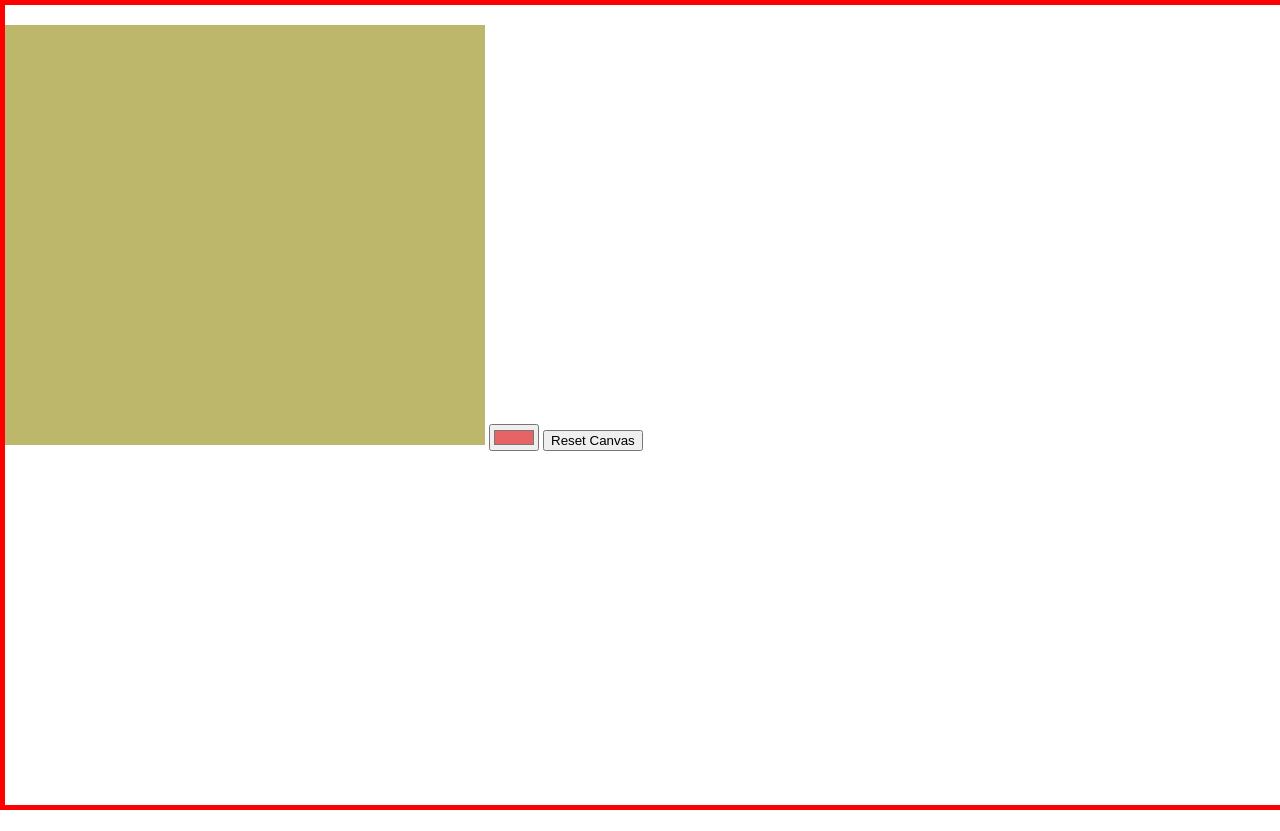
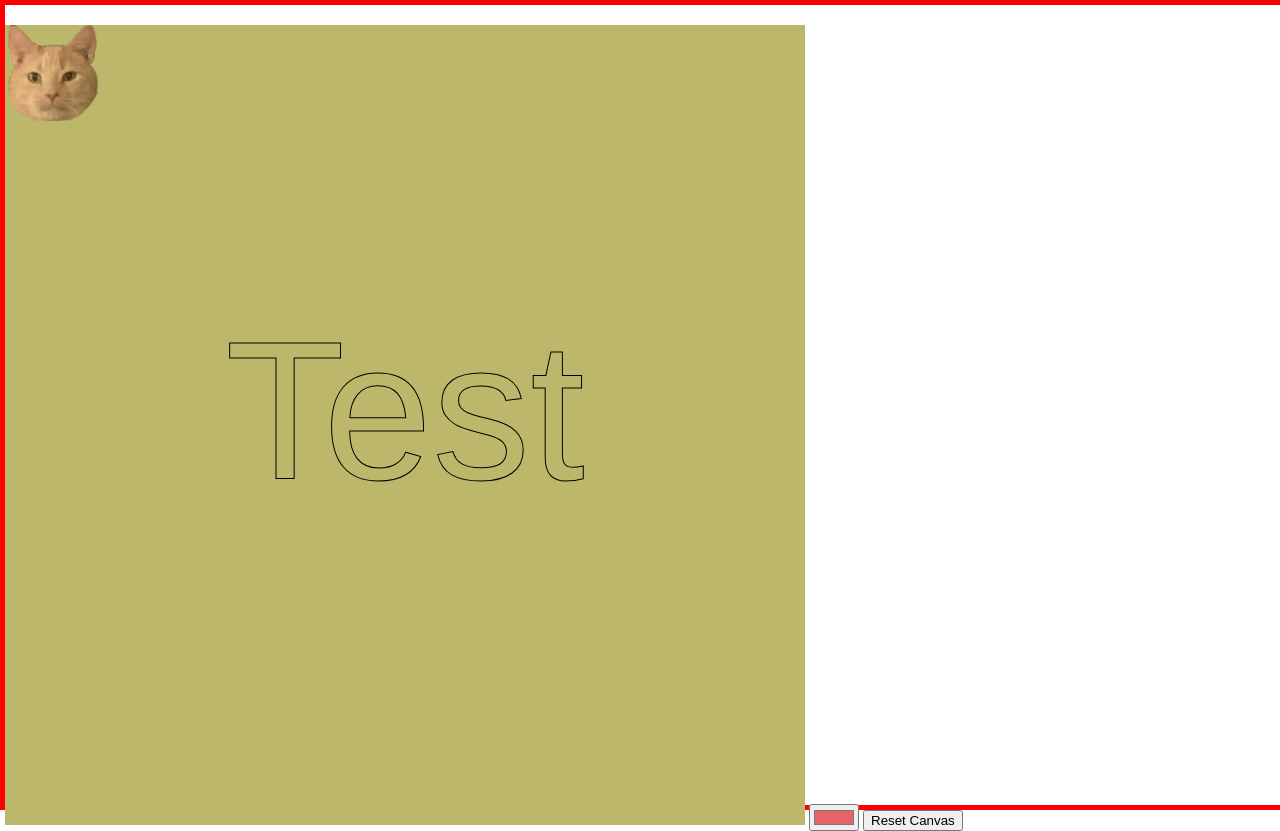
Before and after one commit to EnnTere/SBA_316, a plain HTML site: page index.html in a window 1280 px wide. Before the commit the page ends 810 px from the top, so only its background shows below. Drawn offline with Linux system fonts and the light colour scheme.

Commit message:
Added canvas font, ImageData tests, and temp test Png. ImageData next steps established. Temporarily added sources for quick reference. Will be removed before pushing.

```diff
--- a/index.html
+++ b/index.html
@@ -2,22 +2,25 @@
 <html lang="en">
 
 <head>
-    <meta charset="UTF-8">
-    <meta name="viewport" content="width=device-width, initial-scale=1.0">
+  <meta charset="UTF-8" />
+  <meta name="viewport" content="width=device-width, initial-scale=1.0" />
   <script src="/scripts.js" defer></script>
-    <link rel="stylesheet" href="/styles.css">
+  <link rel="stylesheet" href="/styles.css" />
   <title>SBA 316 - Paint</title>
 </head>
-
 
 <body>
   <section class="canvas-wrapper">
     <h1></h1>
     <!-- <div class="canvas"></div> -->
-        <canvas id="canvas"></canvas>
+    <!-- Setting width & height inline due to canvas specifications: https://html.spec.whatwg.org/multipage/canvas.html#attr-canvas-width -->
+    <canvas id="canvas" height="800" width="800"></canvas>
     <label for="color-picker"></label>
-        <input type="color" name="color-picker" id="color-picker" value="#e66465">
-        <button class="reset-button" value="Reset-Canvas" type="button">Reset Canvas</button>
+    <input type="color" name="color-picker" id="color-picker" value="#e66465" />
+    <button class="reset-button" value="Reset-Canvas" type="button">
+      Reset Canvas
+    </button>
   </section>
 </body>
+
 </html>
--- a/scripts.js
+++ b/scripts.js
@@ -1,25 +1,28 @@
-
 /// Painting game planning ///
 
 // 1. Dynamic canvas
 // - MVP UI
 // - Interactions: mouseover, click
 
-// 2. Win/Lose
-// - win & lose conditions
+// 2. Canvas Content
+// - Generate simple background (text)
+// - *Attempt* ImageData background reading
+
+// 3. Win/Lose
+// - win & lose conditions (detecting boundaries, relies on ImageData)
 // - notifying player of win or loss
 
-// 3. Score
+// 4. Score
 // - scoring rules
 // - collecting & saving input
 // - calculating & saving scores
 
-// 4. UI, UX, Presentation
+// 5. UI, UX, Presentation
 // - Styling
 // - Min interaction size 45 x 45
 // - Media queries
 
-// 5. New Game
+// 6. New Game
 // - Clear score
 // - Clear canvas
 
@@ -32,33 +35,34 @@
 ///////////////////////////
 
 //let canvas = document.querySelector("canvas")
-const selectColor = document.querySelector("#color-picker")
-const resetButton =  document.querySelector(".reset-button")
+const selectColor = document.querySelector("#color-picker");
+const resetButton = document.querySelector(".reset-button");
 
 // Caching canvas & retrieving canvas API
-const canvas = document.getElementById("canvas")
-const ctx = canvas.getContext("2d") //returns object w/ properties & methods for drawing
+const canvas = document.getElementById("canvas");
+const ctx = canvas.getContext("2d"); //returns object w/ properties & methods for drawing
 
 // Painting settings
-let size = 10;
-let color = '#111111';
+let size = 5;
+let color = "#111111";
 let isPainting = false;
 // Mouse positions
 let x;
 let y;
 
-
 ///////////////////////////
 //// Functions
 ///////////////////////////
 
+
+//Combines shapes for a continous and more natural looking stroke
 // Creates a circle
 const drawCircle = (x, y) => {
-    ctx.beginPath();  // Starts a path
-    ctx.arc(x, y, size, 0, Math.PI * 2) // Provides specs for circle
+  ctx.beginPath(); // Starts a path
+  ctx.arc(x, y, size, 0, Math.PI * 2); // Provides specs for circle
   ctx.fillStyle = color; // Sets color used for fill
   ctx.fill(); // Fills a path
-    console.log(x. y, "draw circle test")
+  console.log(x.y, "draw circle test");
 };
 
 // Draws a line
@@ -69,9 +73,8 @@ const drawLine = (x1, y1, x2, y2) => {
   ctx.strokeStyle = color; // Styles the stroke
   ctx.lineWidth = size * 2; // Sets width of path
   ctx.stroke(); // Adds  outline to the path
-    console.log(x, y, "draw line test")
+  console.log(x, y, "draw line test");
 };
-
 
 // Sets
 // Takes stroke size & displays it on canvas toolbar
@@ -79,18 +82,16 @@ const drawLine = (x1, y1, x2, y2) => {
 //     sizeElement.innerText = size
 // );
 
-
-
 ///////////////////////////
-//// Canvas Listeners ////
+//// Canvas Listeners  ////
 ///////////////////////////
 
 // Start Painting: When holding mouse button
 canvas.addEventListener("mousedown", (e) => {
   isPainting = true;
-    x = e.offsetX; // read-only property of mousedown event, provides x offset coordinates of the moused pointer between the mouse event and the padding edge of the target node
-    y = e.offsetY; // represent the X & Y coords of mouse event relative to the position of the canvas element = used to determine where the player started the mouse event on the canvas
-    console.log(x, y, isPainting, "mousedown test")
+  x = e.offsetX; // read-only property of mousedown event; provides x offset coordinates of the mouse pointer between the mouse event & the padding edge of the target node
+  y = e.offsetY; // represent the X & Y coords of mouse event relative to the position of the canvas element => used to determine where the player started the mouse event on the canvas
+  console.log(x, y, isPainting, "mousedown test");
 });
 
 // Stop Painting: On releasing mouse button
@@ -98,55 +99,83 @@ canvas.addEventListener("mouseup", (e) => {
   isPainting = false; // signals that drawing has stopped
   x = undefined; // mouse location is no longer stored once stopped
   y = undefined;
-    console.log(x, y, isPainting, "mouseup test")
+  console.log(x, y, isPainting, "mouseup test");
 });
 
 // Issue: x+y aren't being passed to mousemove
 
-// Create Paint Stoke: On moving mouse while holding mouse button, call circle & line draw functions
+// Create Continuous Paint Stoke: On moving mouse while holding mouse button, call circle & line draw functions
+// Looks at where mouse started & provides coords for drawLine function to create a path from start (moveTo) to end (lineTo)
 canvas.addEventListener("mousemove", (e) => {
   if (isPainting) {
     x2 = e.offsetX; // set to offset of event object (mouse coords)
     y2 = e.offsetY;
-        console.log(x, y, x2, y2, isPainting, "mousemove test")
+    console.log(x, y, x2, y2, isPainting, "mousemove test");
     drawCircle(x2, y2); // draws circle at current mouse position
     drawLine(x, y, x2, y2); // draws line from previous to current mouse position
     x = x2; // values updated to last values of offset so line starts from mouse's position
     y = y2;
-        console.log(x, y,x2, y2, isPainting, "mousemove test")
-    };
-    console.log(x, y, isPainting, "mousemove done test")
+    console.log(x, y, x2, y2, isPainting, "mousemove test");
+  }
+  console.log(x, y, isPainting, "mousemove done test");
 });
 
-
-// Make toolbar functionality
+//  Toolbar functionality
 
 //9
 // increase size
 // decrease size
-// 11
+
+
+// Change Stroke Color: When the color picker's value is changed, set color var to selected color
+selectColor.addEventListener("change", (e) => {
+  color = e.target.value;
+  console.log("change test");
+});
+
+//));
+
 
 // Reset canvas: clears entire canvas of strokes painted by player
 resetButton.addEventListener("click", () => {
   ctx.clearRect(0, 0, canvas.width, canvas.height); //defines rectangles starting points & dimensions, pixels in rectangular area are changed to transparent black
-    console.log("reset test")
-});
-
-//));
-
-// Change Stroke Color: When the color picker's value is changed, set color var to selected color
-selectColor.addEventListener("change", (e) => {
-    color = e.target.value
-    console.log("change test")
+  console.log("reset test");
 });
 
 //));
 
 
 
+///////////////////////////
+////   Functionality   ////
+///////////////////////////
 
 
-//https://foolishdeveloper.com/drawing-app-javascript/
+// Dynamically updating background - erases everything and adds a new value
+//Not sure what event it should be waiting for. Need to look at available events
+// canvas.addEventListener("" (e) => {
+
+
+// });
+// https://stackoverflow.com/questions/31882814/html-canvas-change-text-dynamically
+
+
+// 1
+// generate the background
+//// Turn in to a Function
+
+
+// Temp Background Fill: Text
+ctx.font = "12.25em Arial"; // Sets font properties
+ctx.textAlign = 'center'; // centers text
+ctx.textBaseline = 'middle';
+// ctx.fillText("Test", (canvas.height / 2),(canvas.width / 2)); // draws & fills font + start coords
+ctx.strokeText("Test", (canvas.height / 2),(canvas.width / 2)); // Draws text w/ strokes, no fill + start coords
+
+
+
+/*When reset button is hit, text does not reappear*/
+/* can link all of these together*/
 
 
 
@@ -154,63 +183,93 @@ selectColor.addEventListener("change", (e) => {
 
 
 
+////// Test: Generate a background on load /////////
+
+// Creates an HTML Image Element (<img>) not attached to the DOM
+const tempImage = new Image();
+tempImage.src = "./assets/peach.png";
+    // https://developer.mozilla.org/en-US/docs/Web/API/HTMLImageElement
+
+
+
+// draws an image on background of canvas data at this location
+  //https://developer.mozilla.org/en-US/docs/Web/API/CanvasRenderingContext2D/drawImage
+tempImage.addEventListener("load", () => {
+  console.log("image");
+  ctx.drawImage(tempImage, 0, 0/*, 233, 320*/); //
+});
 
 
 
 
+///////////////
+// Next Steps
+///////////////
+
+
+// ImageData
+//// Creates read-only object that reads background pixel data of canvas + writes to a data array
+//// Width of img in px, height of img in px, (typed) array of ints
+//// 0 - 3 index: R, G, B, Alpha, etc
+//// Range: 0 to (height × width × 4) - 1
+
+
+/////////// Read canvas' background
+// https://developer.mozilla.org/en-US/docs/Web/API/Canvas_API/Tutorial/Pixel_manipulation_with_canvas
+
+///// On load, read canvas' background image data
+// (https://developer.mozilla.org/en-US/docs/Web/API/CanvasRenderingContext2D/getImageData)
+
+
+// Fetch + store pixel data of canvas background
+//vs
+// Returns an ImageData obj w/ a copy of the px data for canvas context
+
+//left, top, width, height => where & what is being grabbed
+//const imageData = ctx.getImageData(sx, sy, sh, sw);
+
+/////// Step Test
+  // test reading new object
+  // let imageData = new ImageData(100, 100);
+  // console.log(imageData.data); // Uint8ClampedArray[40000]
+  // console.log(imageData.data.length); // 40000
+
+
+// var to hold changing data? may not be needed
+// let backgroundPixel = canvas.imageData.data[]
+
+// https://developer.mozilla.org/en-US/docs/Web/API/ImageData/data
 
 
 
+///////////////////////////
+//Win Conditions
+//////////////////////////
+
+//Detecting if point is within path/stroke
+// https://developer.mozilla.org/en-US/docs/Web/API/CanvasRenderingContext2D/isPointInPath
+
+// https://developer.mozilla.org/en-US/docs/Web/API/CanvasRenderingContext2D/isPointInStroke
+
+// ? https://developer.mozilla.org/en-US/docs/Web/API/CanvasRenderingContext2D/getContextAttributes
 
 
 
+///////////////////////////
+////      Sources      ////
+///////////////////////////
+//
+// Watch starting at 5-5:30: https://www.youtube.com/watch?v=9rsDNifGods
+// https://foolishdeveloper.com/drawing-app-javascript/
+// https://simon.html5.org/dump/html5-canvas-cheat-sheet.html
+// https://developer.mozilla.org/en-US/docs/Web/API/Canvas_API/Tutorial/Pixel_manipulation_with_canvas
+// https://developer.mozilla.org/en-US/docs/Web/API/CanvasRenderingContext2D/getImageData
 
-
-
-
-
-
-
-
-
-
-
-
-
-
-
-
-
-
-
-
-
-
-
-
-
-
-
-
-
-
-
-
-
-
-
-
-
-
-
-
-
-
-
-
-
-
-
+// Read
+  // https://webglfundamentals.org/webgl/lessons/webgl-anti-patterns.html
+  // https://medium.com/@doomgoober/resizing-canvas-vector-graphics-without-aliasing-7a1f9e684e4d
+  //https://isaiahnixon.com/dynamic-canvas/
+  // https://stackoverflow.com/questions/22891827/how-do-i-hand-draw-on-canvas-with-javascript
 /*
 
 //////////////////////////////////////////////////////////////
--- a/styles.css
+++ b/styles.css
@@ -9,7 +9,6 @@ body {
   /* font-family: ; */
   max-width: 100%;
 }
-
 
 .canvas-wrapper {
   border: var(--test-border1);
@@ -27,7 +26,9 @@ body {
 } */
 
 #canvas {
+  /* height: 420px;
   width: 480px;
-    height: 420px;
+  height: 80%;
+  width: 80%; */
   background-color: darkkhaki;
 }
```
Also changed, not shown: assets/peach.png (added). Lines whose indentation alone changed are shown as unchanged.
